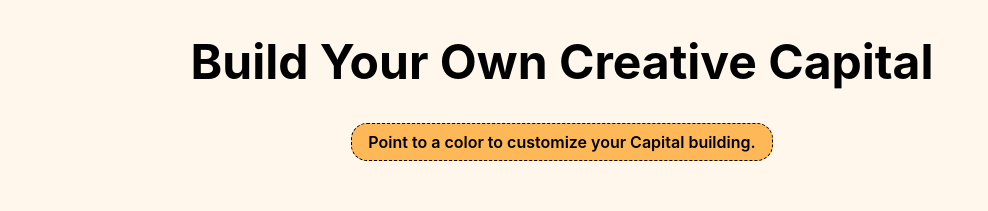
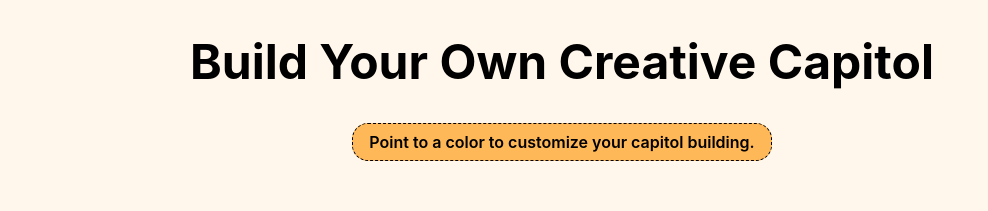
Before and after one commit to ThreeSixtyEight/creative-capitol, a React (Create React App) app in the folder frontend/: page / in a window 1280 px wide. Shown: the top 211 px of the page, without its empty margins (78-1066 px from the left). Built offline with nearby package versions, Linux system fonts and the light colour scheme; no server answers.

Commit message:
Change spelling of "capital" to "capitol" (building)

```diff
--- a/frontend/src/App.js
+++ b/frontend/src/App.js
@@ -92,8 +92,8 @@ const App = () => {
     >
       <div className='position pointer' style={{left: `${50 + dotPos[0]}%`, top: `${40 + dotPos[1]}%`}}>{hoverTime > 0 ? Math.round(hoverTime / 10) + 1 : ""}</div>
       <div style={{textAlign: 'center', width: '100%'}}>
-        <h1 className='main-title'>Build Your Own Creative Capital</h1>
-        <p className='instructions'>Point to a color to customize your Capital building.</p>
+        <h1 className='main-title'>Build Your Own Creative Capitol</h1>
+        <p className='instructions'>Point to a color to customize your capitol building.</p>
       </div>
       <div className='wrapper'>
 
```
